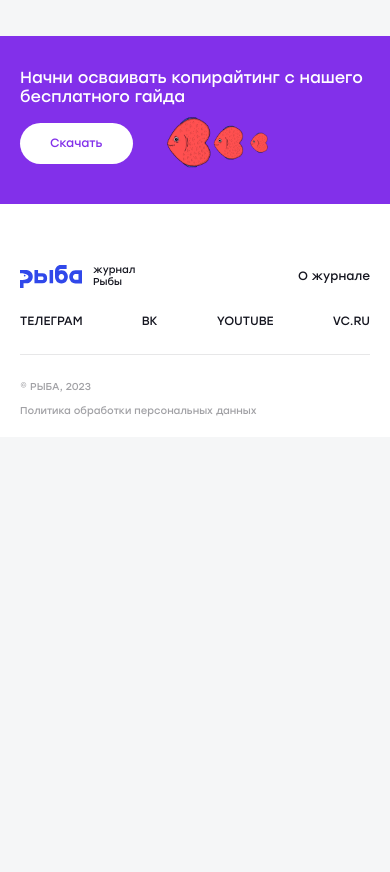
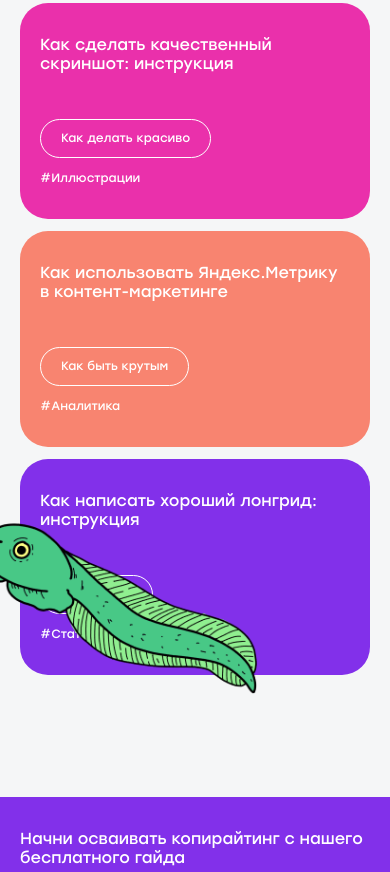
Before and after one commit to Hillel1408/journal-fish, a website: page #src/index.html in a window 390 px wide. Shown: the part 1609-2481 px from the top of the page. Before the commit the page ends 2046 px from the top, so only its background shows below. Drawn offline with nearby package versions, Linux system fonts and the light colour scheme; files that its build step writes are made by us from their sources.

Commit message:
Журнал Рыба

```diff
--- a/#src/html/how.html
+++ b/#src/html/how.html
@@ -23,6 +23,7 @@
         <button class="secondary-btn">Как писать</button>
         <span class="hashtag">#Статьи</span>
       </div>
+      <img src="img/img-15.png" alt="" />
     </div>
   </div>
 </section>
--- a/#src/index.html
+++ b/#src/index.html
@@ -13,7 +13,8 @@
     @@include('./html/header.html')
     <main>
       @@include('./html/intro.html') @@include('./html/slider.html')
-      <!--@@include('./html/how.html') @@include('./html/promo.html')
+      @@include('./html/how.html')
+      <!--@@include('./html/promo.html')
       @@include('./html/articles.html') @@include('./html/subscription.html')
       @@include('./html/articles-2.html')-->
       @@include('./html/guide.html')
--- a/#src/scss/sections/how.scss
+++ b/#src/scss/sections/how.scss
@@ -46,6 +46,22 @@
     @media (max-width: 767px) {
       grid-column: span 1;
     }
+    img {
+      display: none;
+      @media (max-width: 1199px) {
+        position: absolute;
+        display: block;
+        transform: translateY(-100px);
+        width: 520px;
+        top: 0;
+        right: 0;
+      }
+    }
+    h2 {
+      @media (max-width: 1199px) {
+        max-width: 296px;
+      }
+    }
   }
   &__block-1,
   &__block-2,
@@ -54,6 +70,9 @@
     position: relative;
     min-height: 374px;
     border-radius: 40px;
+    @media (max-width: 1500px) {
+      min-height: 301px;
+    }
     @media (max-width: 767px) {
       min-height: 216px;
       border-radius: 28px;
```
Also changed, not shown: dist/css/style.css, dist/index.html.
